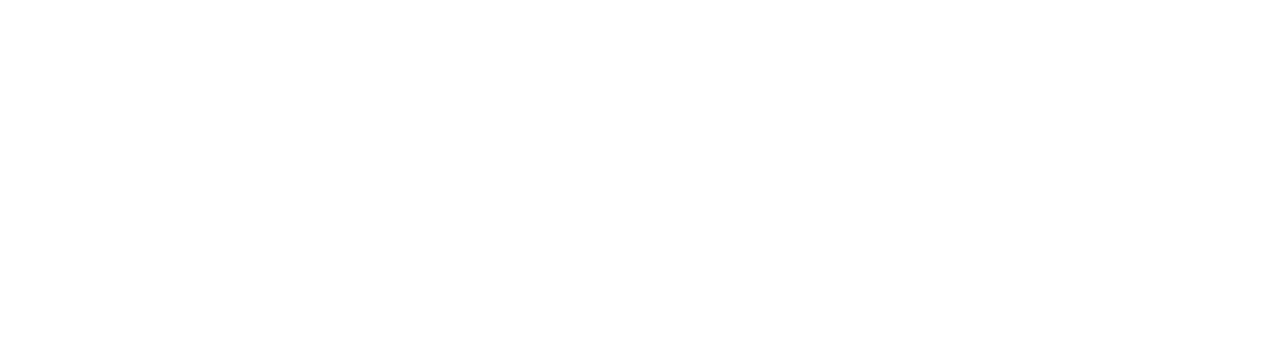
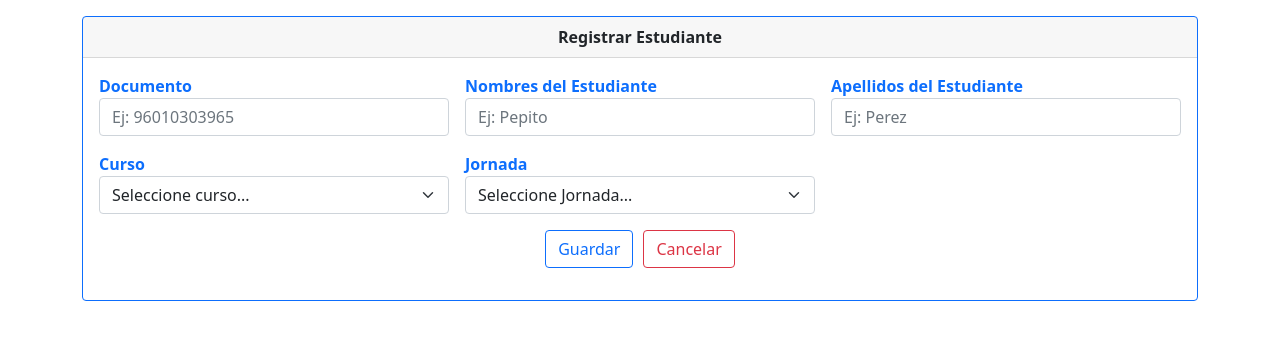
Before and after one commit to santiagoropero/students-app, an Angular app: page /create in a window 1280 px wide. Before the commit this address led to /. Shown: the top 340 px of the page. Built offline with nearby package versions, Linux system fonts and the light colour scheme.

Commit message:
Vista Registro estudiante
"creacion vista diseño registrar estudiante"

```diff
--- a/src/app/app-routing.module.ts
+++ b/src/app/app-routing.module.ts
@@ -1,11 +1,13 @@
 import { NgModule } from '@angular/core';
 import { Routes, RouterModule } from '@angular/router';
+import { CreateStudentComponent } from './create-student/create-student.component';
 import {ListStudentComponent} from './list-student/list-student.component';
 
 
 const routes: Routes = [
   {path: '', redirectTo: '/students', pathMatch: 'full'},
-  {path: 'students', component: ListStudentComponent}
+  {path: 'students', component: ListStudentComponent},
+  {path: 'create', component: CreateStudentComponent}
 ];
 
 @NgModule({
--- a/src/app/create-student/create-student.component.html
+++ b/src/app/create-student/create-student.component.html
@@ -1 +1,40 @@
-<p>create-student works!</p>
+<div class="container mt-3">
+    <div class="card border-primary mb-3">
+        <div class="card-header" style="text-align: center; font-weight: bold;">Registrar Estudiante</div>
+        <div class="card-body text-primary">
+            <div class="col-md-12">
+                <form action="" method="post" class="row g-3">
+                    <div class="col-md-4">
+                        <label for="" style="font-weight:bold ; ">Documento</label>
+                        <input type="number" class="form-control" name="document" placeholder="Ej: 96010303965" required>
+                    </div>
+                    <div class="col-md-4">
+                        <label for="" style="font-weight:bold ; ">Nombres del Estudiante</label>
+                        <input type="text" class="form-control" name="names" placeholder="Ej: Pepito" required>
+                    </div>
+                    <div class="col-md-4">
+                        <label for="" style="font-weight:bold ; ">Apellidos del Estudiante</label>
+                        <input type="text" class="form-control" name="lastnames" placeholder="Ej: Perez" required>
+                    </div>
+                    <div class="col-md-4">
+                        <label for="" style="font-weight:bold ; ">Curso</label>
+                        <select name="course_id" id="course_id" class="form-select">
+                            <option selected disabled value="">Seleccione curso...</option>
+                        </select>
+                    </div>
+
+                    <div class="col-md-4">
+                        <label for="" style="font-weight:bold ; ">Jornada</label>
+                        <select name="workday_id" id="workday_id" class="form-select">
+                            <option selected disabled value="">Seleccione Jornada...</option>
+                        </select>
+                    </div>
+                    <div class="mb-3" style="text-align:center ;">
+                        <button type="submit" class="btn btn-outline-primary" style="margin-right:10px ;">Guardar</button>
+                        <a href="" class="btn btn-outline-danger" role="button">Cancelar</a>
+                    </div>
+                </form>
+            </div>
+        </div>
+    </div>
+</div>
```
